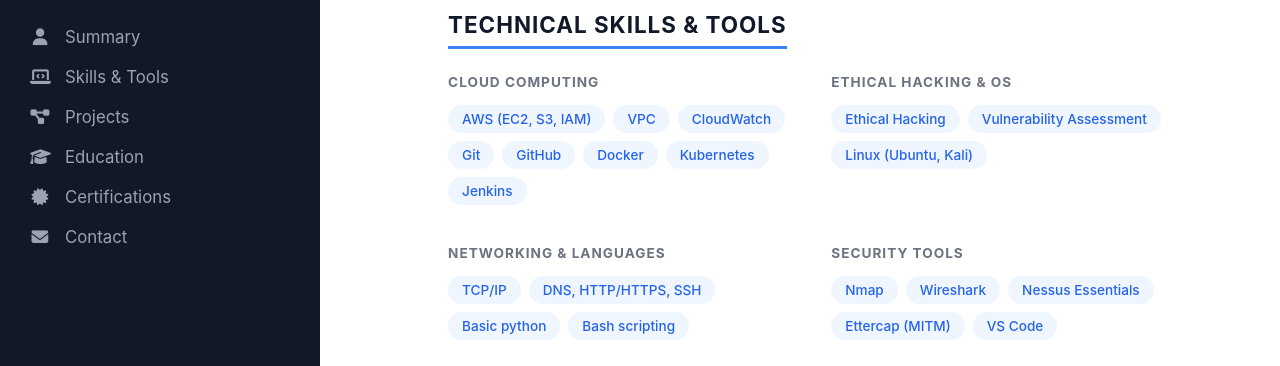
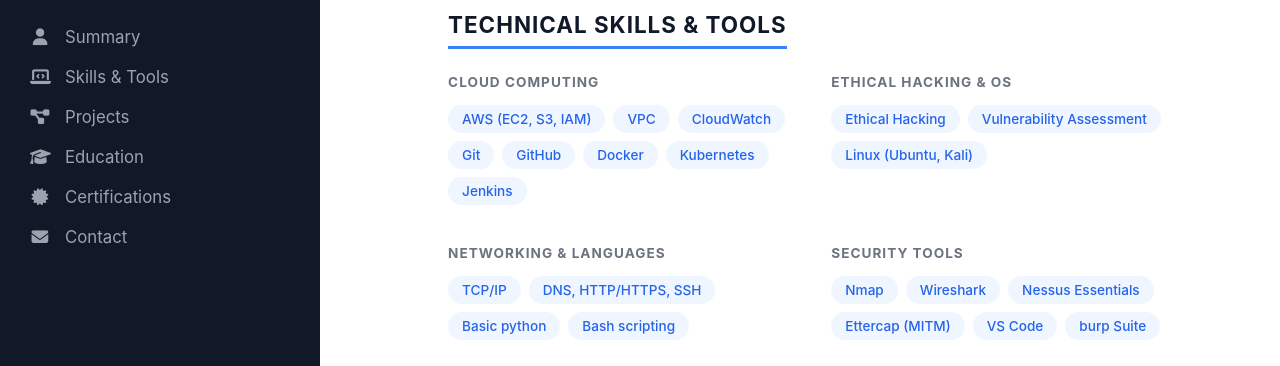
Before and after one commit to kumarankit09ydv-cpu/portfolio, a plain HTML site: page index.html in a window 1280 px wide. Shown: the part 258-624 px from the top of the page. Drawn offline with Linux system fonts and the light colour scheme.

Commit message:
pipeline update

```diff
--- a/index.html
+++ b/index.html
@@ -464,6 +464,7 @@
                         <span class="skill-pill">Nessus Essentials</span>
                         <span class="skill-pill">Ettercap (MITM)</span>
                         <span class="skill-pill">VS Code</span>
+                        <span class="skill-pill">burp Suite</span>
                     </div>
                 </div>
 
```
